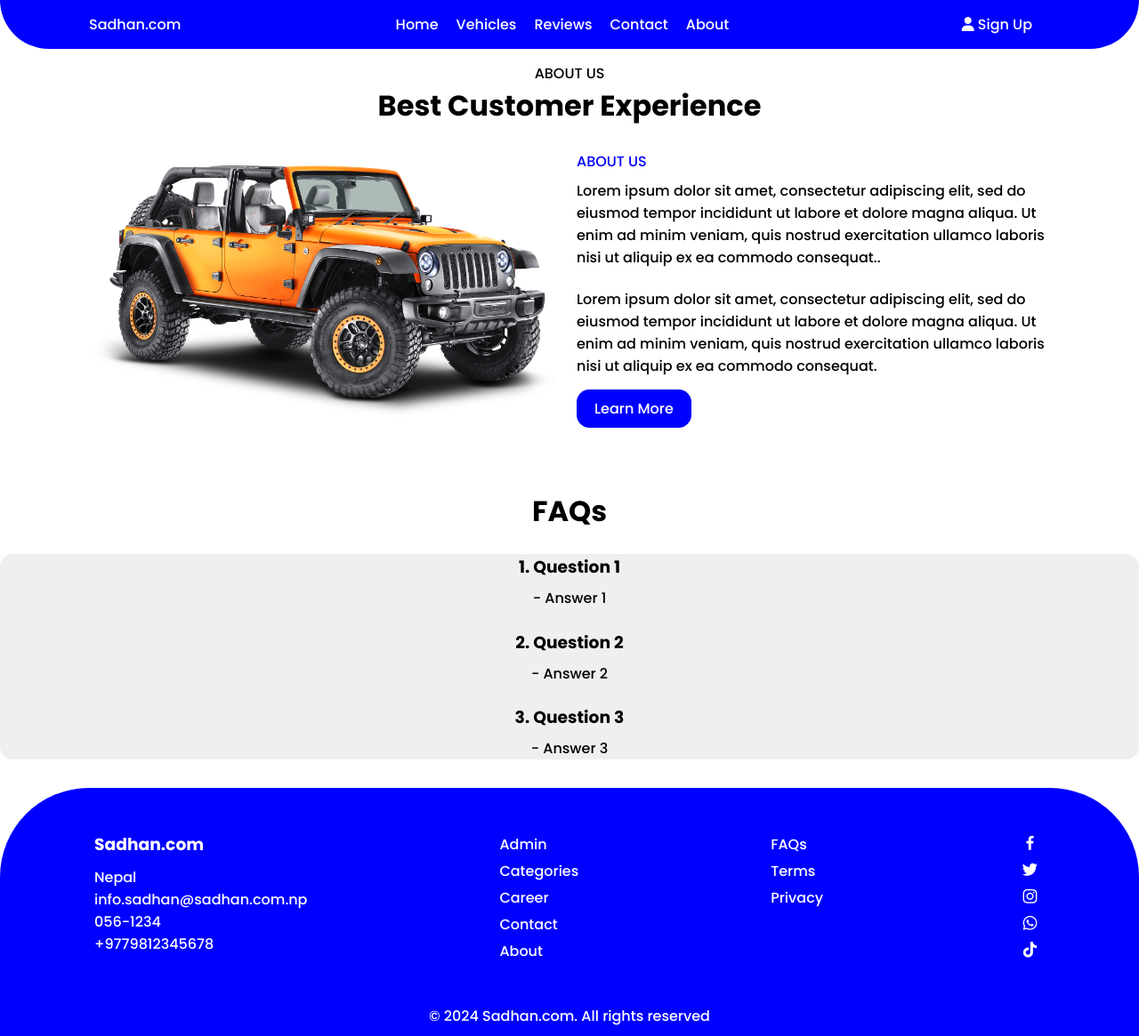
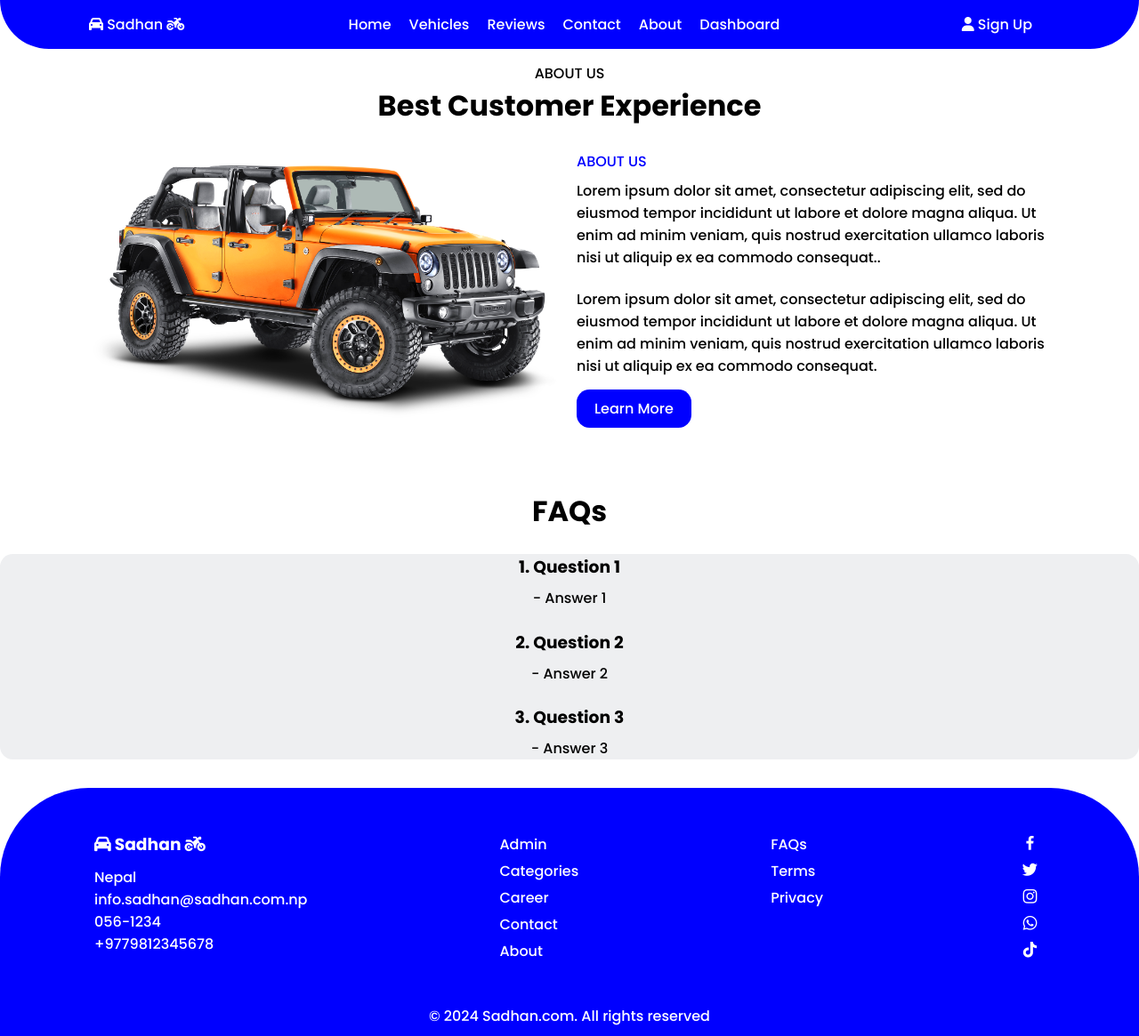
Before and after one commit to KooSL/Vehicle-Rental-System-PHP, a PHP site: page /about.php in a window 1280 px wide. Shown: the whole page at 89% size. Run offline with PHP 8.4, Linux system fonts and the light colour scheme; some libraries are stand-ins or nearby versions.

Commit message:
Add files via upload

```diff
--- a/container/footer.php
+++ b/container/footer.php
@@ -1,7 +1,7 @@
 <footer>
         <div class="row">
             <div class="col">
-                <h3>Sadhan.com</h3>
+                <h3><i class="fa-solid fa-car"></i> Sadhan <i class="fa-solid fa-motorcycle"></i></h3>
                 <p>Nepal</p>
                 <p>info.sadhan@sadhan.com.np</p>
                 <p>056-1234<br>+9779812345678</p>
--- a/container/header.php
+++ b/container/header.php
@@ -1,6 +1,6 @@
     <header>
         <!-- <a href="#" class="logo"><img src="/home/linuxkali/Documents/My-VSCode/Vehicle-Rental-System-2/images/jeep.png" alt=""></a> -->
-        <a href="home.php" class="logo">Sadhan.com</a>
+        <a href="home.php" class="logo"><i class="fa-solid fa-car"></i> Sadhan <i class="fa-solid fa-motorcycle"></i></a>
 
        <div class="bx bx-menu" id="menu-icon"></div>
         <ul class="navbar">
@@ -10,6 +10,7 @@
             <li><a href="reviews.php">Reviews</a></li>
             <li><a href="contact.php">Contact</a></li>
             <li><a href="about.php">About</a></li>
+            <li><a href="admin\dashboard.php">Dashboard</a></li>
         </ul>
         <div class="header-btn">
             <!-- <a href="#" class="sign-up">Sign Up</a> -->
```
